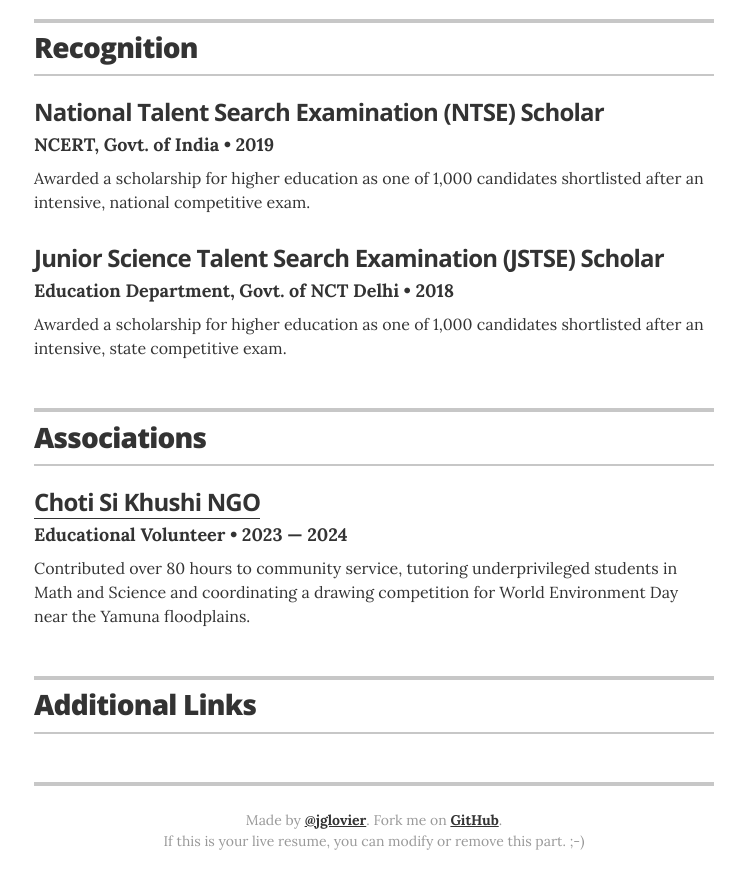
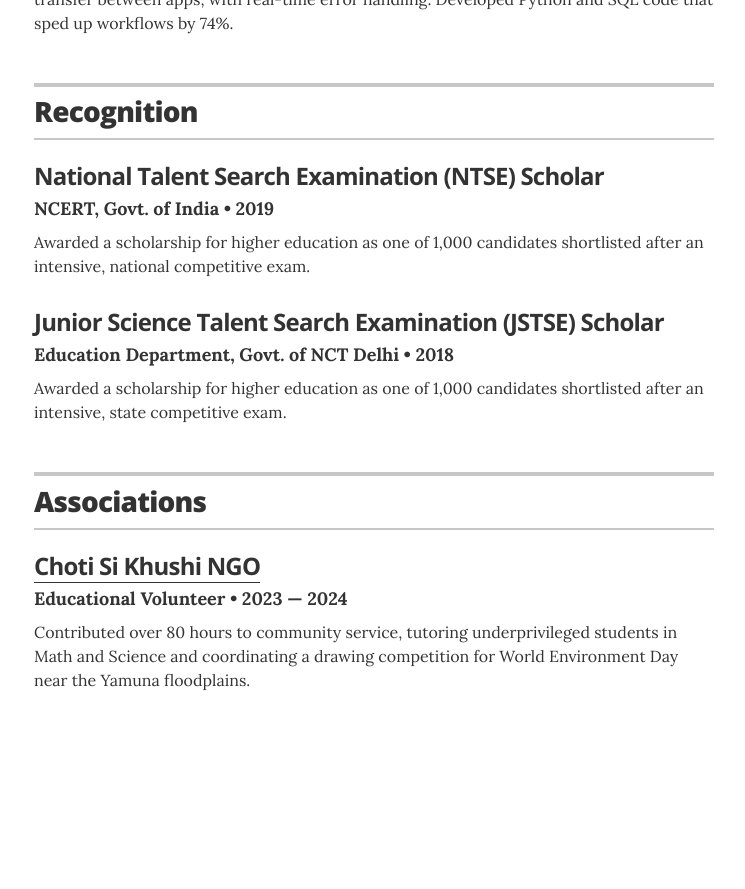
Before and after one commit to nikhil21268/Resume, a Jekyll site: the page built from index.html, in a window 1280 px wide and 900 px high, scrolled down 2228 px. Shown: the top 889 px of the window, without its empty margins (266-1011 px from the left). Built offline with Jekyll 4.4.1, drawn with Linux system fonts in a browser that asks for light colours; after the commit the page ends 2968 px from its top, so only the background shows below that; some of the changed text lies outside the part shown.

Commit message:
updated data

```diff
--- a/_config.yml
+++ b/_config.yml
@@ -11,7 +11,7 @@
 # Resume settings
 resume_avatar:                  "true"
 resume_name:                    "Nikhil Suri"
-resume_title:                   "Student at IIIT Delhi"
+resume_title:                   "BTech | Computer Science and Applied Math @ IIIT Delhi"
 
 # used for the contact button in _layouts/resume.html
 resume_contact_email:           "nikhil21268@iiitd.ac.in"
--- a/_layouts/resume.html
+++ b/_layouts/resume.html
@@ -199,9 +199,9 @@
       <!-- begin Links -->
       <section class="content-section">
 
-        <header class="section-header">
+        <!-- <header class="section-header">
           <h2>Additional Links</h2>
-        </header>
+        </header> -->
 
         <div class="resume-item">
           <ul class="resume-item-list">
@@ -231,10 +231,10 @@
       <!-- end Print Social Links -->
       {% endif %}
 
-      <footer class="page-footer">
+      <!-- <footer class="page-footer">
         <p class="footer-line">Made by <a href="http://twitter.com/jglovier">@jglovier</a>. Fork me on <a href="https://github.com/jglovier/resume-template">GitHub</a>.</p>
         <p class="footer-line">If this is your live resume, you can modify or remove this part. ;-)</p>
-      </footer>
+      </footer> -->
 
     </div>
 
```
